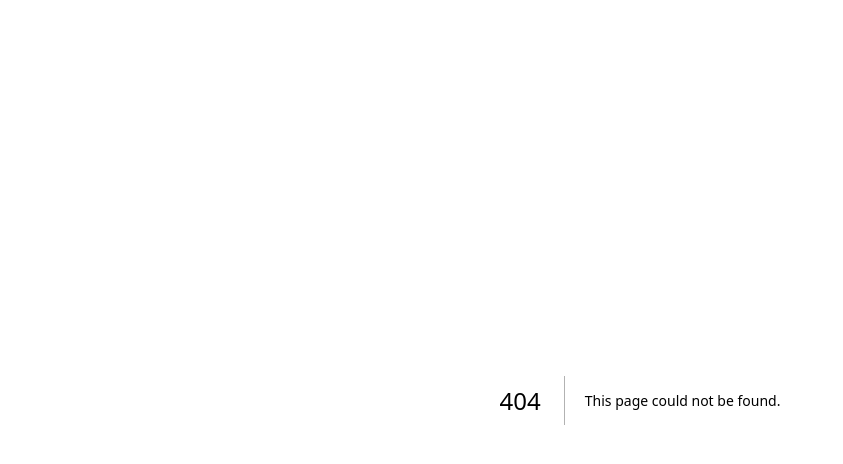
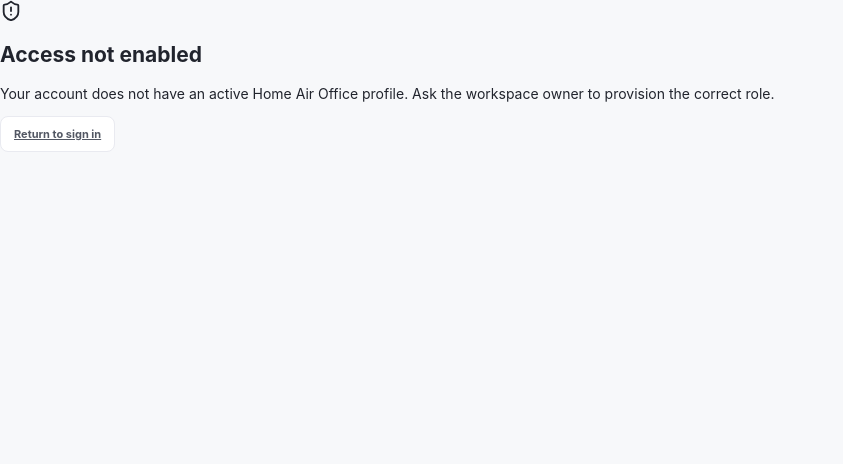
Before and after one commit to nexus-appshub/homair-office-ai-agent, a Next.js app: page /no-access in a window 1280 px wide. Before the commit this address had no page. Shown: the top 464 px of the page, without its empty margins (0-843 px from the left). Built offline with nearby package versions, Linux system fonts and the light colour scheme.

Commit message:
feat: add authenticated office foundation (app/no-access/page.tsx)

```diff
--- /dev/null
+++ b/app/no-access/page.tsx
@@ -0,0 +1,15 @@
+import Link from "next/link";
+import { ShieldAlert } from "lucide-react";
+
+export default function NoAccessPage() {
+  return (
+    <main className="login-page">
+      <section className="login-card">
+        <div className="login-lock warning-lock"><ShieldAlert size={22}/></div>
+        <h1>Access not enabled</h1>
+        <p className="login-description">Your account does not have an active Home Air Office profile. Ask the workspace owner to provision the correct role.</p>
+        <Link className="button button-secondary login-submit" href="/login">Return to sign in</Link>
+      </section>
+    </main>
+  );
+}
```
